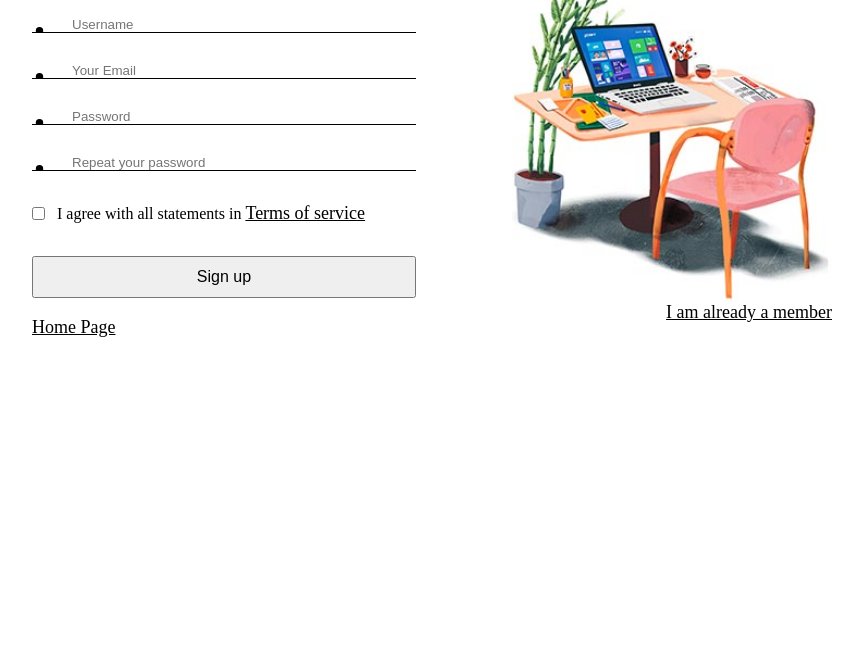
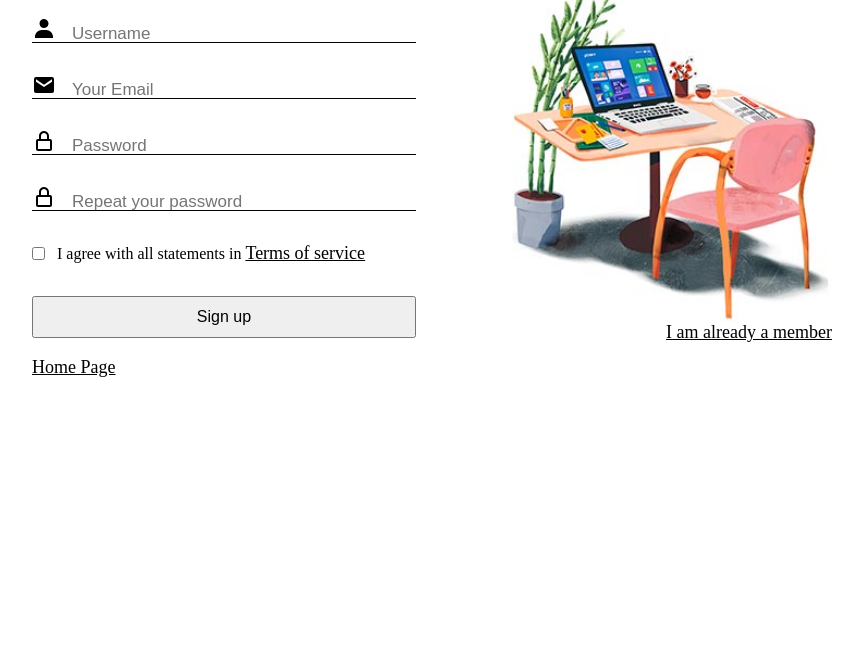
Before and after one commit to favy-codez/Nsonye-ninth-task, a plain HTML site: page index.html in a window 1280 px wide. Shown: the part 150-800 px from the top of the page, without its empty margins (208-1071 px from the left). Drawn offline with Linux system fonts and the light colour scheme.

Commit message:
added styling

```diff
--- a/css/style.css
+++ b/css/style.css
@@ -34,14 +34,36 @@ form{
     gap: 30px;
 }
 
-input[type=text], input[type=email],input[type=password]{
+input[type=text]{
     width: 100%;
-    background-image: url('/images/user-solid.svg');
-    background-position: 1px 10px;
+    background-image: url('/images/bxs-user.svg');
     background-repeat: no-repeat;
-    padding-left: 40px;
+    padding: 10px 0 0 40px;
     border: none;
     border-bottom: 1px solid black;
+}
+
+input[type=password]{
+    width: 100%;
+    background-image: url('/images/bx-lock-alt.svg');
+    background-repeat: no-repeat;
+    padding: 10px 0 0 40px;
+    border: none;
+    border-bottom: 1px solid black;
+}
+
+input[type=email]{
+    width: 100%;
+    background-image: url('/images/bxs-envelope.svg');
+    background-repeat: no-repeat;
+    padding: 10px 0 0 40px;
+    border: none;
+    border-bottom: 1px solid black;
+}
+
+::placeholder{
+    font-size: 17px;
+    padding: 0 0 10px 0;
 }
 
 .terms{
```
Also changed, not shown: images/bx-envelope.svg (added), images/bx-lock-alt (1).svg (added), images/bx-lock-alt.svg (added), images/bxs-envelope (1).svg (added), images/bxs-envelope.svg (added), images/bxs-lock-alt (1).svg (added), images/bxs-lock-alt.svg (added), images/bxs-user.svg (added).
